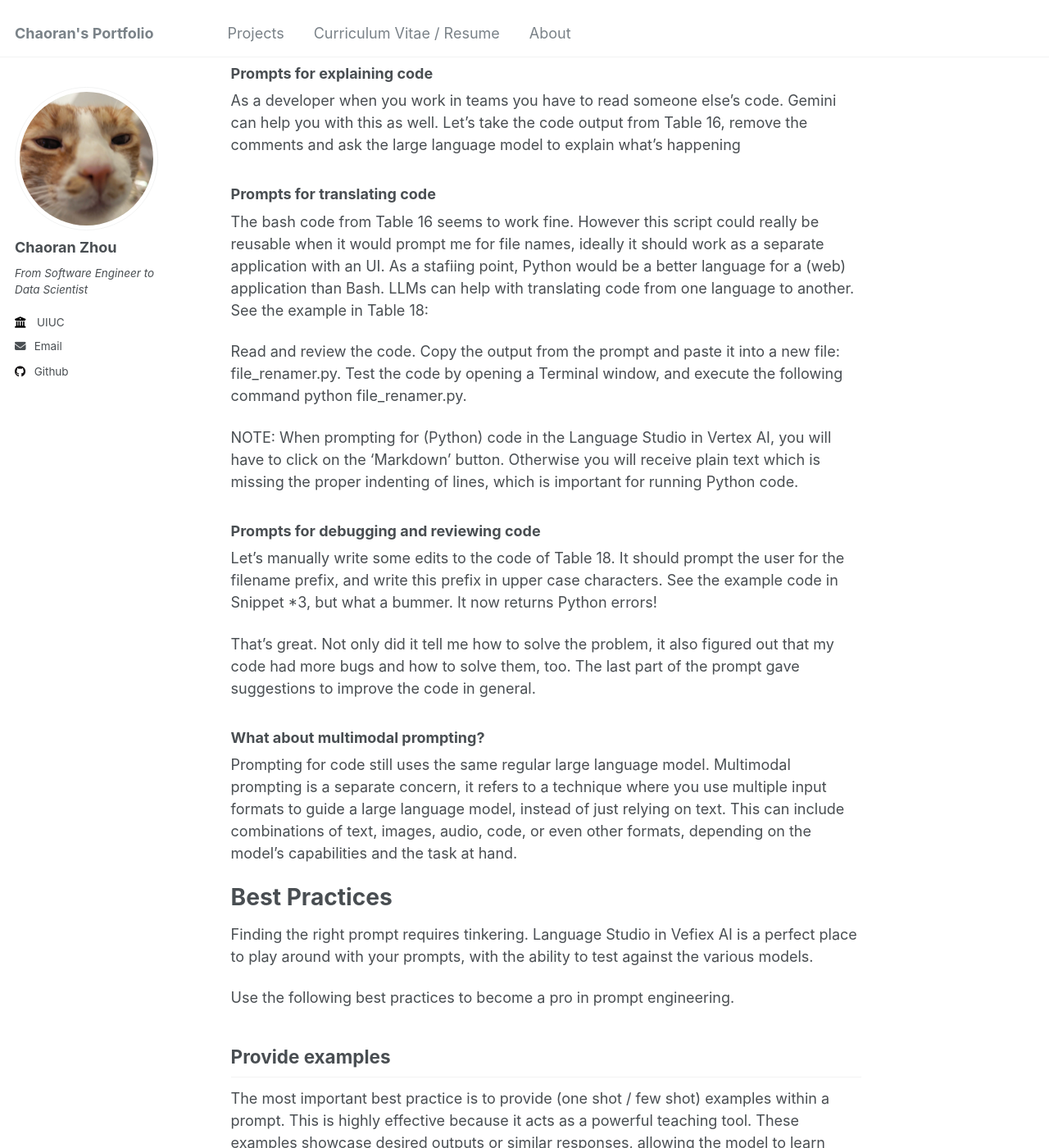
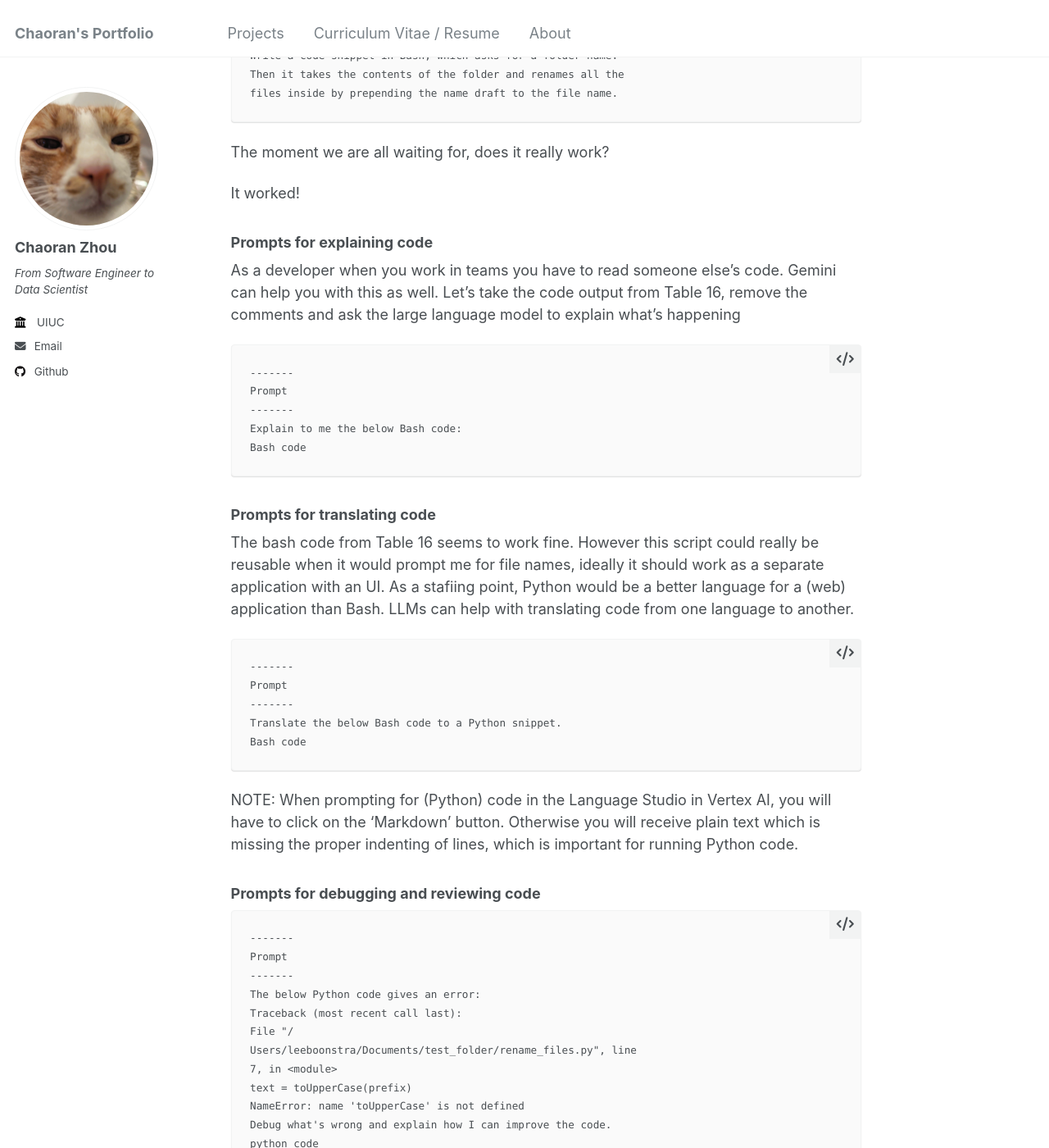
Before and after one commit to ranranrunforit/ranranrunforit.github.io, a Jekyll site: the page built from _projects/project-16.md, in a window 1280 px wide and 1400 px high, scrolled down 12742 px. Shown: the whole window at 82% size. Built offline with Jekyll 4.4.1, drawn with Linux system fonts in a browser that asks for light colours.

Commit message:
Update project-16.md

````diff
--- a/_projects/project-16.md
+++ b/_projects/project-16.md
@@ -333,6 +333,15 @@ about confidentiality, you can write these prompts within your Google Cloud acco
 
 That seems like good code to me - it’s even documented! However, since LLMs can’t reason, and repeat training data, it’s essential to read and test your code first.
 
+```
+-------
+Prompt
+-------
+Write a code snippet in Bash, which asks for a folder name.
+Then it takes the contents of the folder and renames all the
+files inside by prepending the name draft to the file name.
+```
+
 The moment we are all waiting for, does it really work?
 
 It worked!
@@ -341,11 +350,25 @@ It worked!
 
 As a developer when you work in teams you have to read someone else’s code. Gemini can help you with this as well. Let’s take the code output from Table 16, remove the comments and ask the large language model to explain what’s happening
 
+```
+-------
+Prompt
+-------
+Explain to me the below Bash code:
+Bash code
+```
+
 ### Prompts for translating code
 
-The bash code from Table 16 seems to work fine. However this script could really be reusable when it would prompt me for file names, ideally it should work as a separate application with an UI. As a stafiing point, Python would be a better language for a (web) application than Bash. LLMs can help with translating code from one language to another. See the example in Table 18:
+The bash code from Table 16 seems to work fine. However this script could really be reusable when it would prompt me for file names, ideally it should work as a separate application with an UI. As a stafiing point, Python would be a better language for a (web) application than Bash. LLMs can help with translating code from one language to another.
 
-Read and review the code. Copy the output from the prompt and paste it into a new file: file_renamer.py. Test the code by opening a Terminal window, and execute the following command python file_renamer.py.
+```
+-------
+Prompt
+-------
+Translate the below Bash code to a Python snippet.
+Bash code
+```
 
 NOTE: When prompting for (Python) code in the Language Studio in Vertex AI, you will have
 to click on the 'Markdown' button. Otherwise you will receive plain text which is missing the
@@ -353,7 +376,21 @@ proper indenting of lines, which is important for running Python code.
 
 ### Prompts for debugging and reviewing code
 
-Let’s manually write some edits to the code of Table 18. It should prompt the user for the filename prefix, and write this prefix in upper case characters. See the example code in Snippet *3, but what a bummer. It now returns Python errors!
+```
+-------
+Prompt
+-------
+The below Python code gives an error:
+Traceback (most recent call last):
+File "/
+Users/leeboonstra/Documents/test_folder/rename_files.py", line
+7, in <module>
+text = toUpperCase(prefix)
+NameError: name 'toUpperCase' is not defined
+Debug what's wrong and explain how I can improve the code.
+python code
+
+```
 
 That’s great. Not only did it tell me how to solve the problem, it also figured out that my code had more bugs and how to solve them, too. The last part of the prompt gave suggestions to improve the code in general.
 
````
